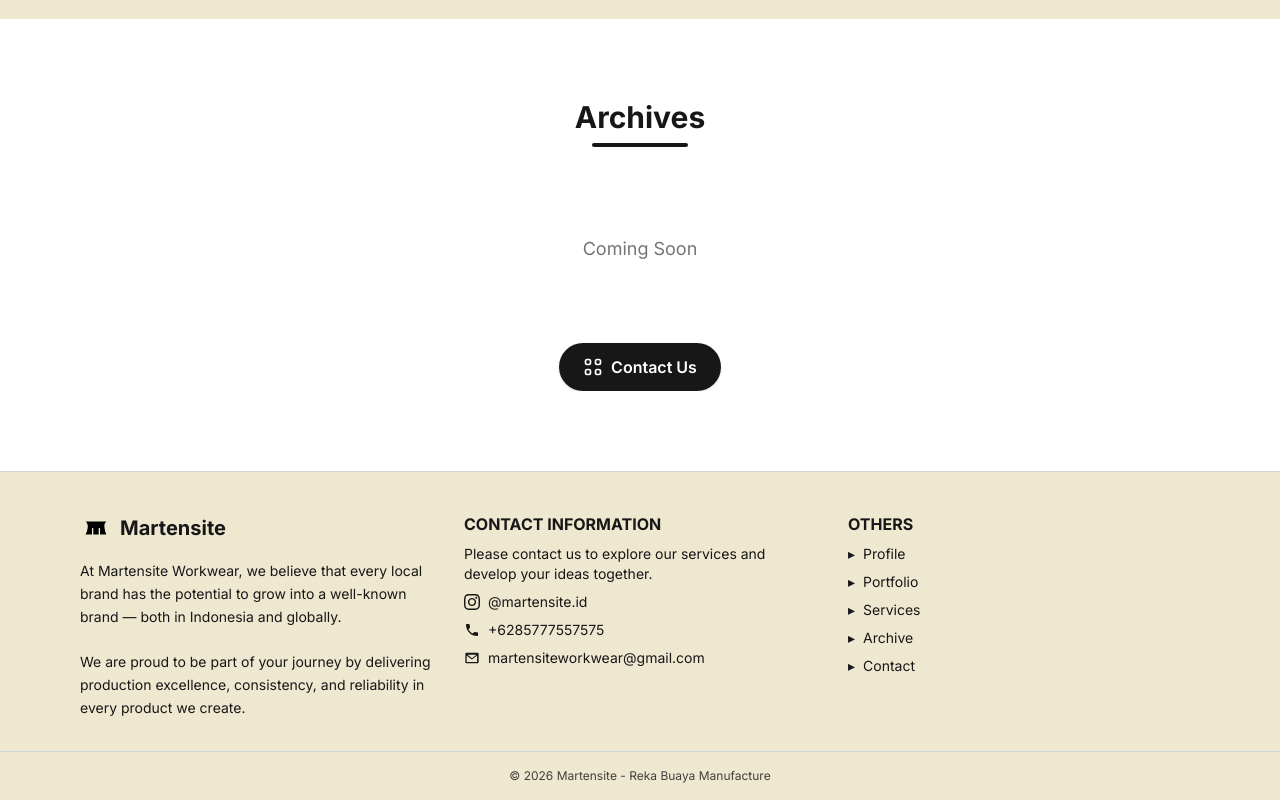
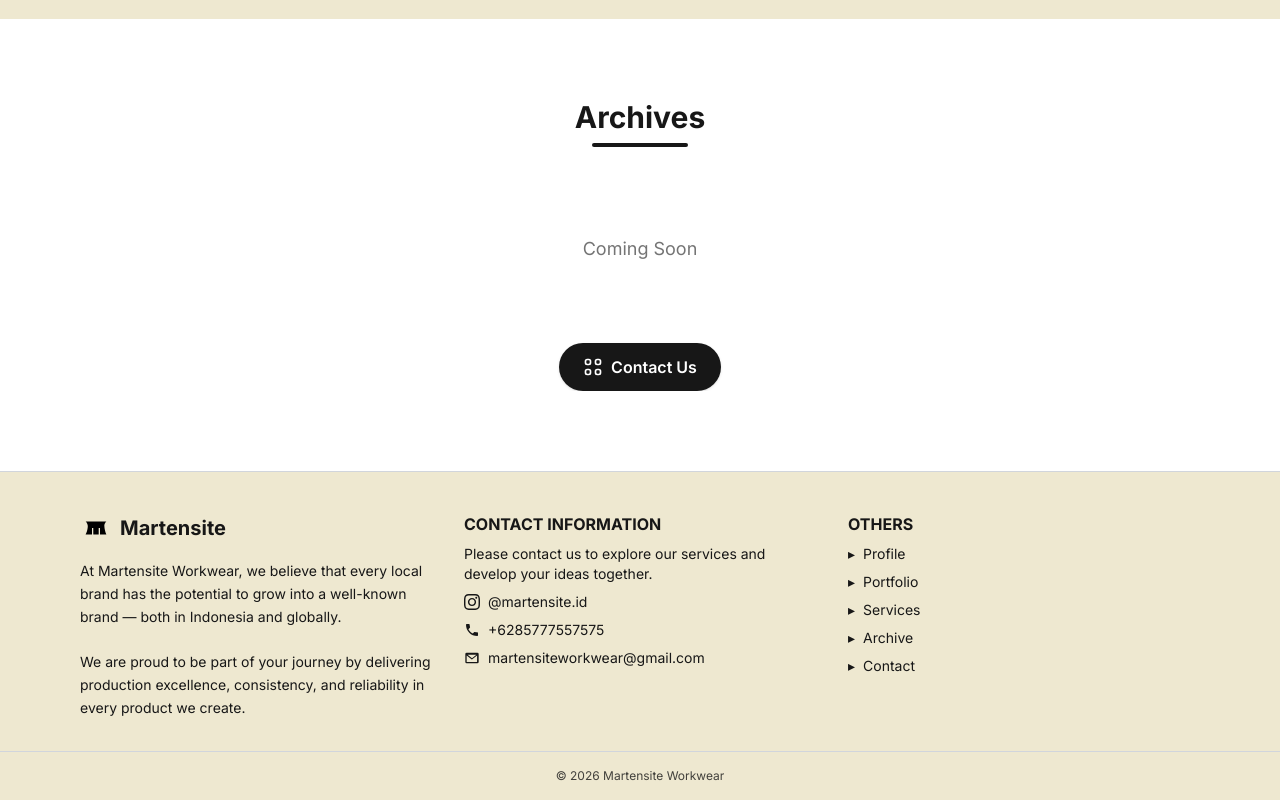
Before and after one commit to frOsyt3/martensiteapp, a Next.js app: page / in a window 1280 px wide. Shown: the part 2526-3326 px from the top of the page. Built offline with nearby package versions, Linux system fonts and the light colour scheme.

Commit message:
fix: update copyright text to reflect correct company name

```diff
--- a/app/components/Footer.tsx
+++ b/app/components/Footer.tsx
@@ -75,7 +75,7 @@ export default function Footer() {
       </div>
 
       <div className="border-t border-gray-300 mt-8 pt-4 text-xs text-center text-black/80">
-        &copy; {new Date().getFullYear()} Martensite - Reka Buaya Manufacture
+        &copy; {new Date().getFullYear()} Martensite Workwear
       </div>
     </footer>
   );
```
